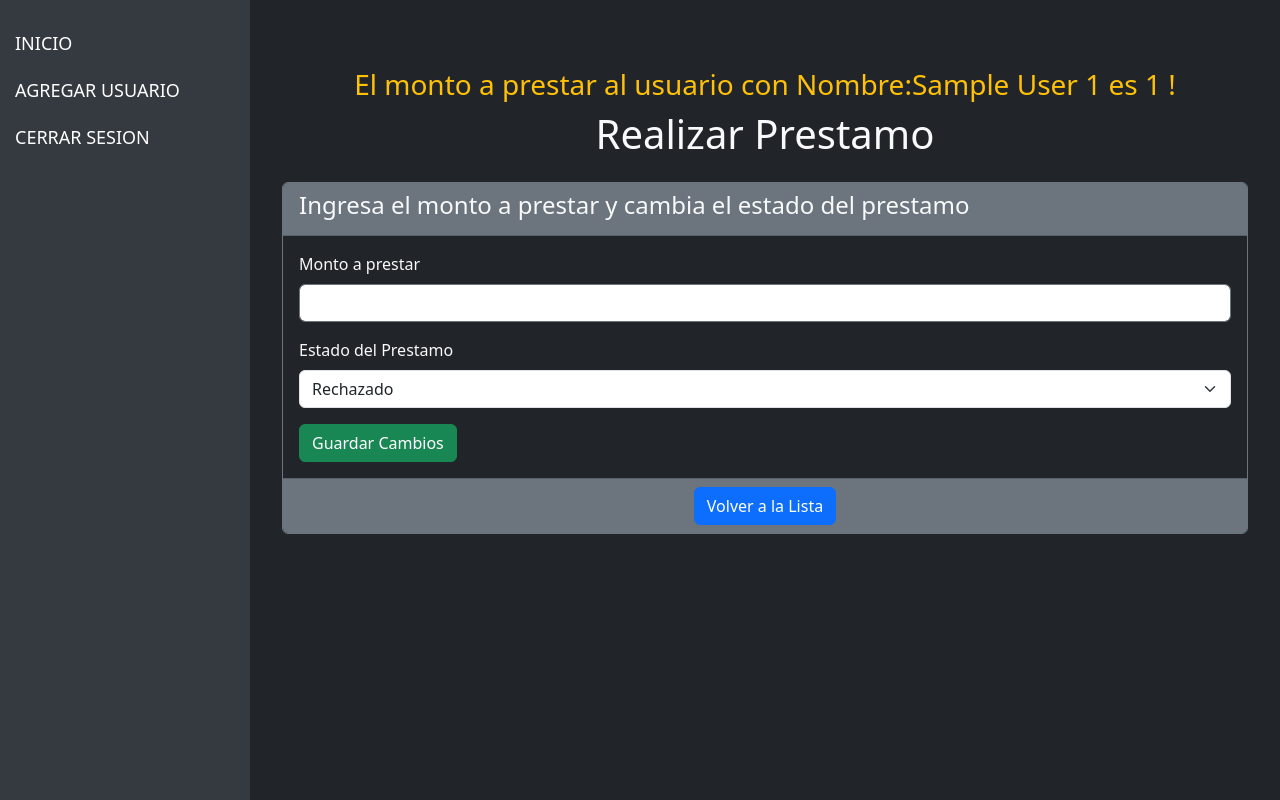
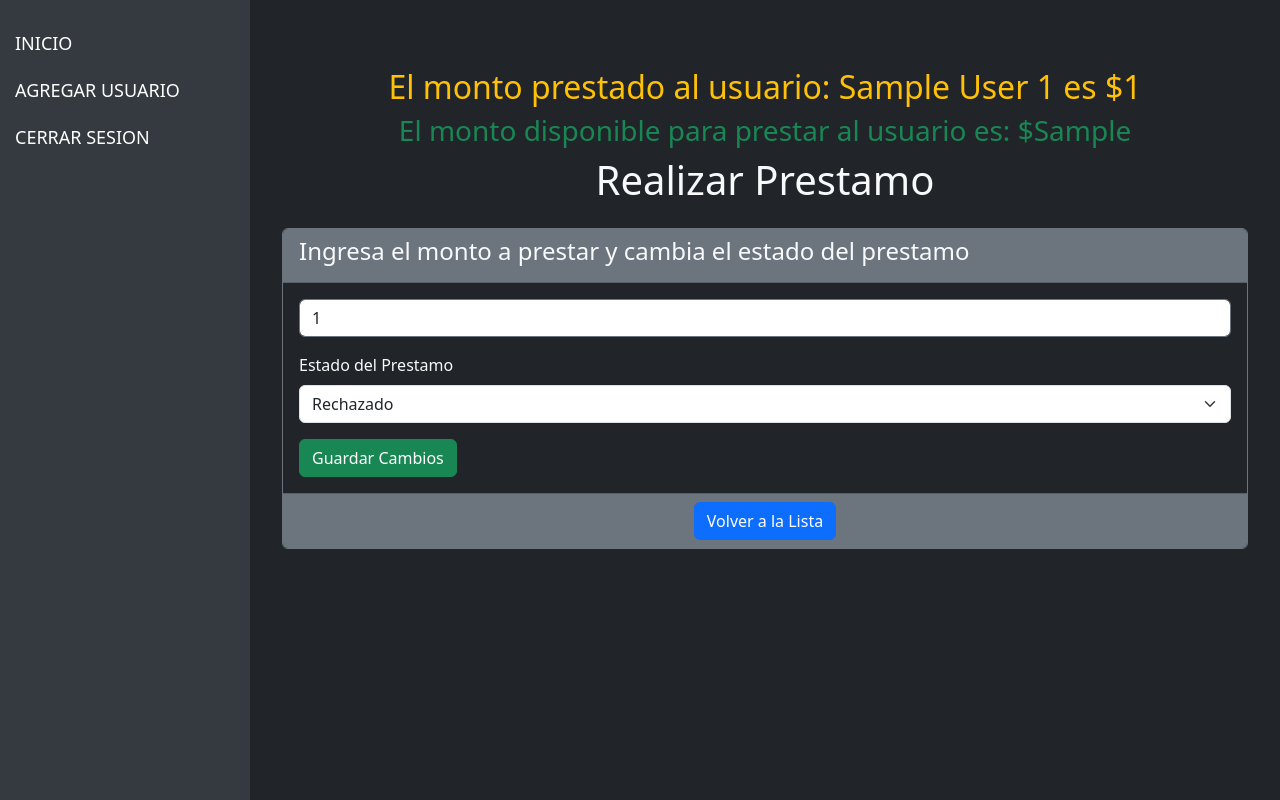
Before and after one commit to djconde/prestamos, a Flask app: template templates/prestamo.html in a window 1280 px wide. Run offline with Flask 3, Linux system fonts and the light colour scheme; a user stored in the database is signed in; tables that the repository leaves empty or names only in its code hold one stand-in row (values such as "Sample post"); the template is opened without the code that fills it: most values are stand-ins (such as "Sample title", 1, 10 or a date in 2020).

Commit message:
Funciona correctamente la pagina de prestamos.html

```diff
--- a/app.py
+++ b/app.py
@@ -130,17 +130,29 @@ def prestamo(id):
     cursor = conexion.cursor()
 
     if request.method == 'GET':
-        cursor.execute("SELECT dinero, estado FROM usuarios WHERE id = %s", (id,))
+        # Obtener los datos del usuario con id = 13 (administrador)
+        cursor.execute("SELECT dinero FROM usuarios WHERE id = 13")
+        saldo_admin = cursor.fetchone()
+
+        if not saldo_admin:
+            flash("❌ No se encontró el administrador en la base de datos", "danger")
+            return redirect(url_for('index'))
+
+        saldo_admin = saldo_admin[0]  # El saldo del administrador (usuario con id = 13)
+
+        # Obtener los datos del usuario seleccionado
+        cursor.execute("SELECT id, nombre, apellido, estado FROM usuarios WHERE id = %s", (id,))
         usuario = cursor.fetchone()
 
         if not usuario:
             flash("❌ Usuario no encontrado", "danger")
             return redirect(url_for('index'))
 
-        return render_template("prestamo.html", usuario=usuario, id=id)
+        # Pasar todos los datos a la plantilla
+        return render_template("prestamo.html", usuario=usuario, id=id, saldo_admin=saldo_admin)
 
-    # Obtener datos del formulario
-    estado = request.form.get('estado')  # Usamos .get() para evitar KeyError
+    # Aquí sigue el procesamiento del formulario POST...
+    estado = request.form.get('estado')
     dinero = request.form.get('dinero', type=int, default=0)
 
     # Validar que el estado es correcto
@@ -164,7 +176,7 @@ def prestamo(id):
     if estado == "Aprobado":
         if dinero <= 0:
             flash("⚠️ El monto no puede ser 0 si el estado del préstamo es aprobado", "warning")
-            return redirect(url_for('index'))
+            return redirect(url_for('prestamo', id=id))
 
         # ⚡ Excepción para ID = 13: No aplicar restricciones de saldo
         if id != 13:
@@ -194,11 +206,6 @@ def prestamo(id):
 
     # Regresamos a la página principal con el nuevo monto actualizado
     return redirect(url_for('index', id_usuario=id, nuevo_dinero=nuevo_dinero))
-
-
-
-
-
 
 # Ruta protegida para eliminar (solo admin)
 @app.route('/eliminar/<int:id>', methods=['GET'])
--- a/templates/prestamo.html
+++ b/templates/prestamo.html
@@ -3,9 +3,11 @@
 {% block content %}
 
 <div class="container py-5">
-
-    <h3 class="text-center text-warning">
-        El monto a prestar al usuario con Nombre:{{ session['nombre'] }} {{ session['apellido'] }} es {{ session['dinero'] }} !
+    <h2 class="text-center text-warning">
+        El monto prestado al usuario: {{ session['nombre'] }} {{ session['apellido'] }} es ${{ session['dinero'] }}
+    </h2>
+    <h3 class="text-center text-success">
+        El monto disponible para prestar al usuario es: ${{ saldo_admin }}
     </h3>
     <h1 class="text-center mb-4 text-light">Realizar Prestamo</h1>
 
@@ -17,8 +19,7 @@
         <div class="card-body">
             <form method="POST">
                 <div class="mb-3">
-                    <label for="dinero" class="form-label">Monto a prestar</label>
-                    <input type="number" class="form-control  border-secondary" id="dinero" name="dinero" value="{{ usuario[7] }}">
+                    <input type="number" class="form-control border-secondary" id="dinero" name="dinero" value="{{ session['dinero'] }}">
                 </div>
                 <div class="mb-3">
                     <label for="estado" class="form-label">Estado del Prestamo</label>
@@ -29,10 +30,17 @@
                 </div>
                 <button type="submit" class="btn btn-success">Guardar Cambios</button>
             </form>
+            <!-- Mostrar el nuevo saldo disponible después del préstamo -->
+            {% if request.args.get('nuevo_dinero') %}
+            <div class="alert alert-info mt-3">
+                Nuevo saldo disponible: ${{ request.args.get('nuevo_dinero') }}
+            </div>
+            {% endif %}
         </div>
         <div class="card-footer text-center bg-secondary">
             <a href="{{ url_for('index') }}" class="btn btn-primary">Volver a la Lista</a>
         </div>
     </div>
 </div>
+
 {% endblock %}
```
